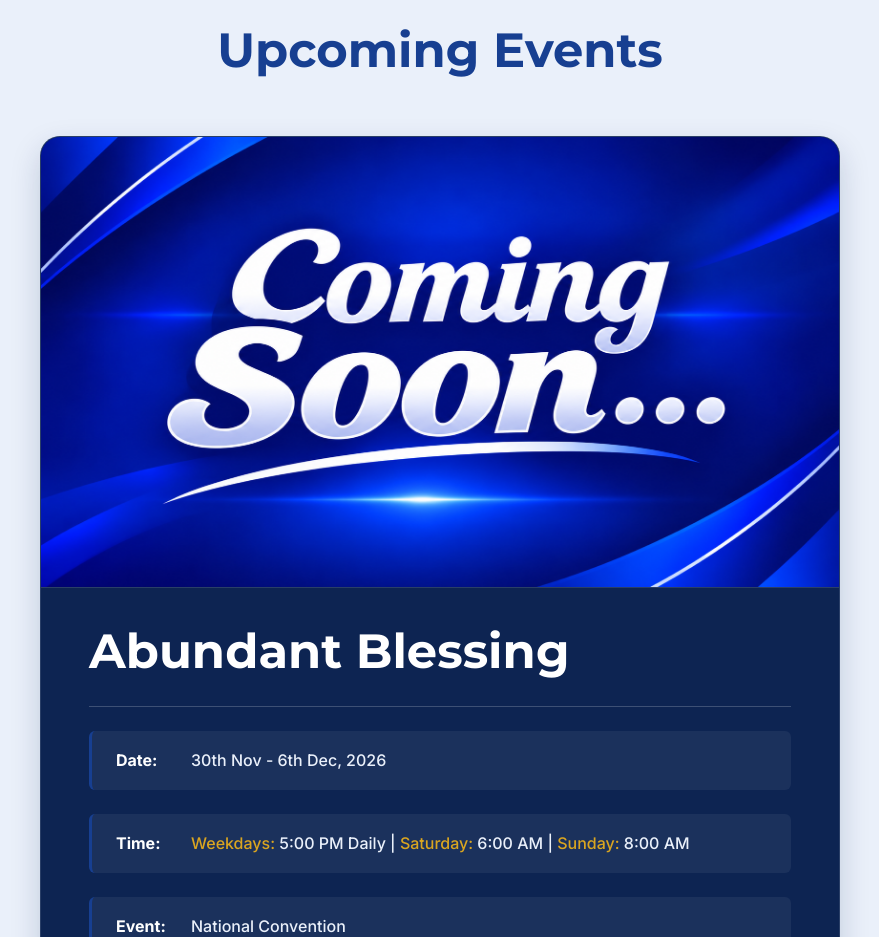
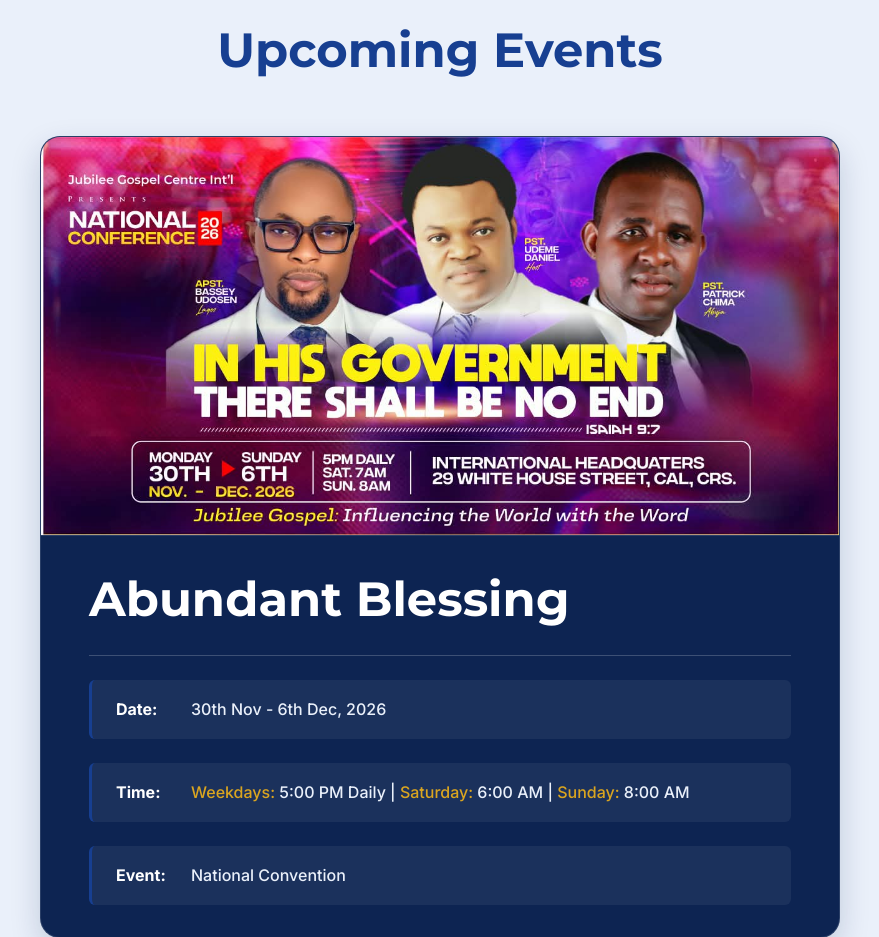
Before and after one commit to Impulsum-tech-max/JGCI, a plain HTML site: page PAGES/programmes.html in a window 1280 px wide. Shown: the part 2700-3637 px from the top of the page, without its empty margins (200-1079 px from the left). Drawn offline with nearby package versions, Linux system fonts and the light colour scheme.

Commit message:
Updated the event flyer

```diff
--- a/PAGES/programmes.html
+++ b/PAGES/programmes.html
@@ -154,7 +154,7 @@
             <div class="upcoming-content">
                 <div class="upcoming-card">
                     <div class="event-flyer">
-                        <img src="/IMAGES/placeholder.png" alt="Placeholder Event Flyer">
+                        <img src="/IMAGES/flyer.jpg" alt="National Conference Event Flyer">
                     </div>
 
 <div class="event-details">
--- a/STYLING/programmes.css
+++ b/STYLING/programmes.css
@@ -464,7 +464,7 @@ main {
 /* EVENT FLYER */
 .event-flyer {
     width: 100%;
-    aspect-ratio: 1672 / 941;
+    aspect-ratio: 1280 / 638;
     overflow: hidden;
 }
 
```
Also changed, not shown: IMAGES/flyer.jpg (added).
